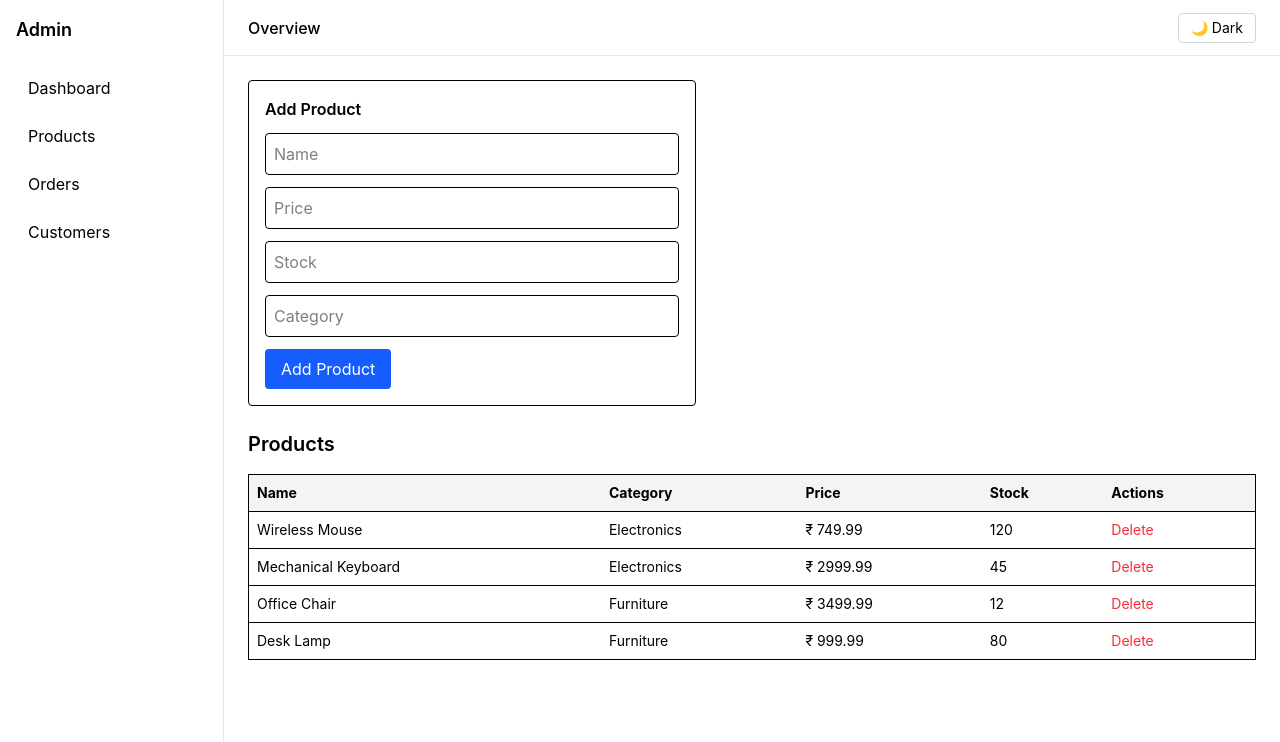
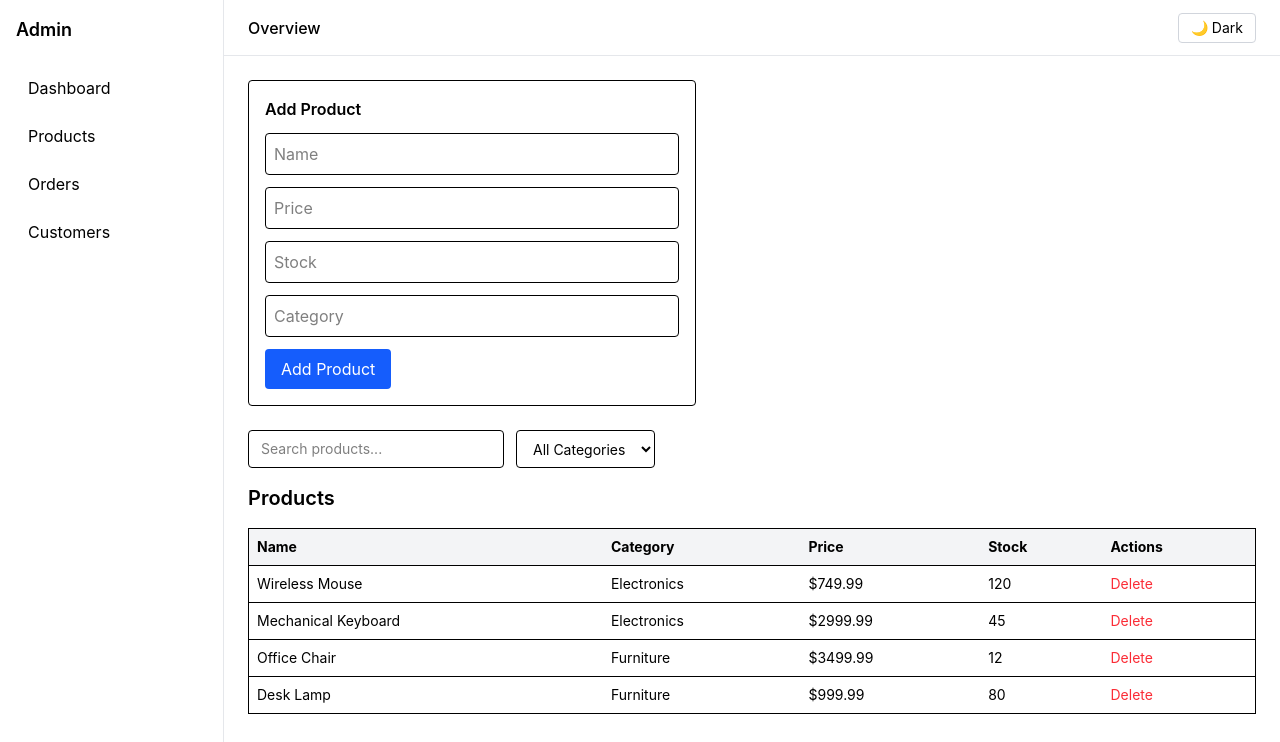
Before and after one commit to RutujaBhojane/Ecommerce-App, a React (Vite) app: page /products in a window 1280 px wide. Shown: the top 742 px of the page. Built offline with nearby package versions, Linux system fonts and the light colour scheme; data requests are answered from the project's data file.

Commit message:
added search and filter on the product page

```diff
--- a/src/features/products/ProductList.tsx
+++ b/src/features/products/ProductList.tsx
@@ -1,15 +1,31 @@
-import { useEffect } from "react";
-import { useAppDispatch, useAppSelector } from "../../app/hooks";
-import { fetchProducts, deleteProduct } from "./productsSlice";
-import ProductForm from "./ProductForm";
+import { useEffect, useMemo } from 'react';
+import { useAppDispatch, useAppSelector } from '../../app/hooks';
+import { fetchProducts, deleteProduct, setSearchQuery, setSelectedCategory } from './productsSlice';
+import ProductForm from './ProductForm';
 
 const ProductList = () => {
   const dispatch = useAppDispatch();
-  const { items, loading, error } = useAppSelector((state) => state.products);
+  const { items, loading, error, searchQuery, selectedCategory } = useAppSelector(
+    (state) => state.products
+  );
 
   useEffect(() => {
     dispatch(fetchProducts());
   }, [dispatch]);
+
+  // get unique categories from items
+  const categories = useMemo(() => {
+    return ['', ...new Set(items.map((p) => p.category))];
+  }, [items]);
+
+  // filter items based on search and category
+  const filteredItems = useMemo(() => {
+    return items.filter((p) => {
+      const matchesSearch = p.name.toLowerCase().includes(searchQuery.toLowerCase());
+      const matchesCategory = selectedCategory === '' || p.category === selectedCategory;
+      return matchesSearch && matchesCategory;
+    });
+  }, [items, searchQuery, selectedCategory]);
 
   if (loading) return <div className="p-6">Loading products...</div>;
   if (error) return <div className="p-6 text-red-500">{error}</div>;
@@ -17,23 +33,48 @@ const ProductList = () => {
   return (
     <div className="p-6">
       <ProductForm />
-      <h2 className="text-xl font-semibold mb-4">Products</h2>
-      <table className="w-full text-sm border">
+
+      {/* Search and Filter */}
+      <div className="flex gap-3 mb-4">
+        <input
+          type="text"
+          placeholder="Search products..."
+          value={searchQuery}
+          onChange={(e) => dispatch(setSearchQuery(e.target.value))}
+          className="border rounded px-3 py-2 text-sm w-64 dark:bg-gray-800 dark:text-white dark:border-gray-600"
+        />
+        <select
+          value={selectedCategory}
+          onChange={(e) => dispatch(setSelectedCategory(e.target.value))}
+          className="border rounded px-3 py-2 text-sm dark:bg-gray-800 dark:text-white dark:border-gray-600"
+        >
+          <option value="">All Categories</option>
+          {categories.filter(Boolean).map((cat) => (
+            <option key={cat} value={cat}>{cat}</option>
+          ))}
+        </select>
+      </div>
+
+      {/* Products Table */}
+      <h2 className="text-xl font-semibold mb-4 dark:text-white">
+        Products {filteredItems.length !== items.length && `(${filteredItems.length} of ${items.length})`}
+      </h2>
+      <table className="w-full text-sm border dark:border-gray-700">
         <thead>
-          <tr className="bg-gray-100 text-left">
-            <th className="p-2">Name</th>
-            <th className="p-2">Category</th>
-            <th className="p-2">Price</th>
-            <th className="p-2">Stock</th>
-            <th className="p-2">Actions</th>
+          <tr className="bg-gray-100 dark:bg-gray-800 text-left">
+            <th className="p-2 dark:text-gray-300">Name</th>
+            <th className="p-2 dark:text-gray-300">Category</th>
+            <th className="p-2 dark:text-gray-300">Price</th>
+            <th className="p-2 dark:text-gray-300">Stock</th>
+            <th className="p-2 dark:text-gray-300">Actions</th>
           </tr>
         </thead>
         <tbody>
-          {items.map((p) => (
-            <tr key={p.id} className="border-t">
+          {filteredItems.map((p) => (
+            <tr key={p.id} className="border-t dark:border-gray-700 dark:text-gray-300">
               <td className="p-2">{p.name}</td>
               <td className="p-2">{p.category}</td>
-              <td className="p-2">₹ {p.price}</td>
+              <td className="p-2">${p.price.toFixed(2)}</td>
               <td className="p-2">{p.stock}</td>
               <td className="p-2">
                 <button
@@ -45,6 +86,13 @@ const ProductList = () => {
               </td>
             </tr>
           ))}
+          {filteredItems.length === 0 && (
+            <tr>
+              <td colSpan={5} className="p-4 text-center text-gray-400">
+                No products found
+              </td>
+            </tr>
+          )}
         </tbody>
       </table>
     </div>
--- a/src/features/products/productsSlice.ts
+++ b/src/features/products/productsSlice.ts
@@ -5,12 +5,16 @@ interface ProductsState {
   items: Product[];
   loading: boolean;
   error: string | null;
+  searchQuery: string;
+  selectedCategory: string;
 }
 
 const initialState: ProductsState = {
   items: [],
   loading: false,
   error: null,
+  searchQuery: "",
+  selectedCategory: "",
 };
 
 export const fetchProducts = createAsyncThunk("products/fetch", async () => {
@@ -41,7 +45,14 @@ export const deleteProduct = createAsyncThunk(
 const productsSlice = createSlice({
   name: "products",
   initialState,
-  reducers: {},
+  reducers: {
+    setSearchQuery(state, action) {
+      state.searchQuery = action.payload;
+    },
+    setSelectedCategory(state, action) {
+      state.selectedCategory = action.payload;
+    },
+  },
   extraReducers: (builder) => {
     builder
       .addCase(fetchProducts.pending, (state) => {
@@ -65,4 +76,5 @@ const productsSlice = createSlice({
   },
 });
 
+export const { setSearchQuery, setSelectedCategory } = productsSlice.actions;
 export default productsSlice.reducer;
```
